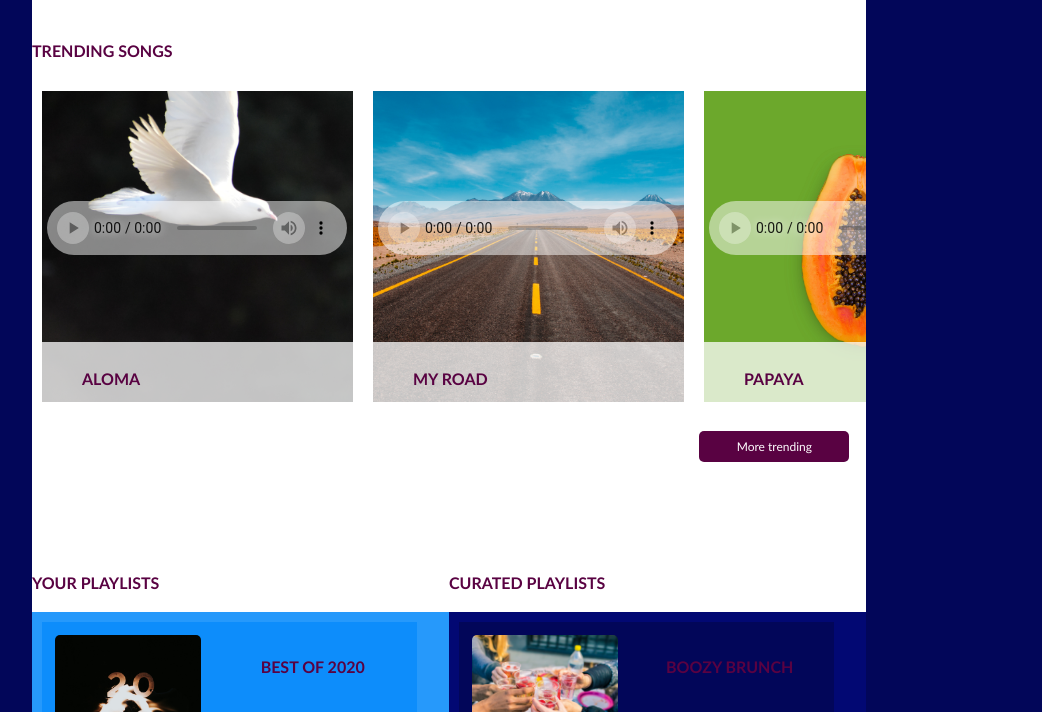
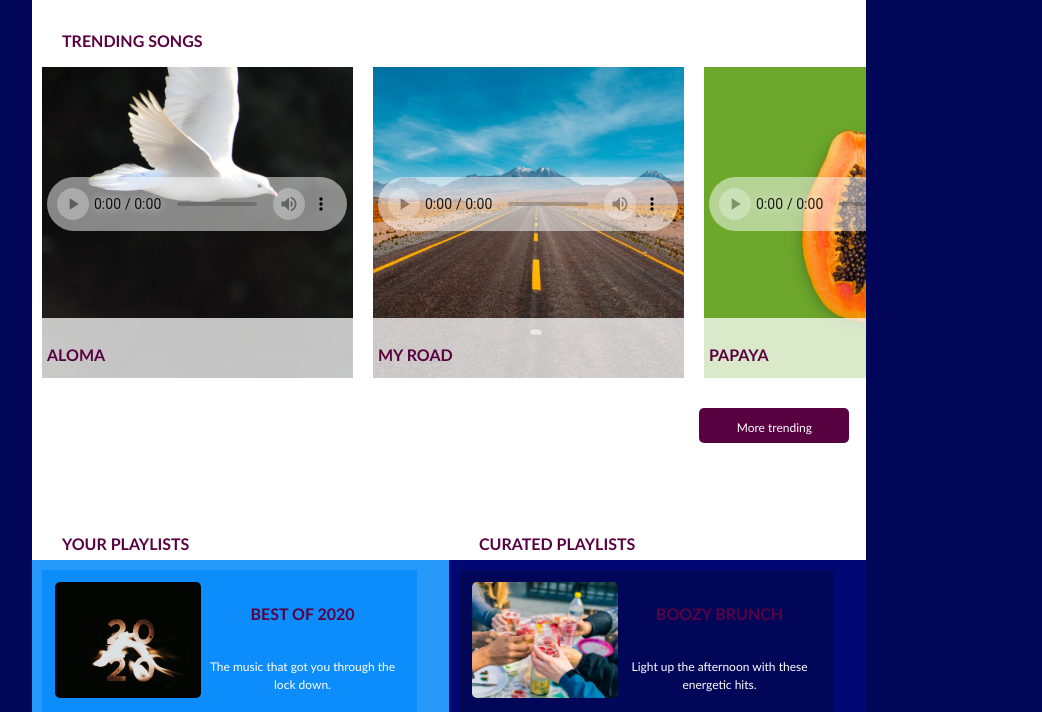
Before and after one commit to tichihar/streamingmedia, a plain HTML site: page index.html in a window 1280 px wide. Shown: the part 161-873 px from the top of the page, without its empty margins (191-1233 px from the left). Drawn offline with Linux system fonts and the light colour scheme.

Commit message:
Update style.css
before I make a little rectification in html

```diff
--- a/style.css
+++ b/style.css
@@ -4,46 +4,40 @@ html {
     font-family: Optima, sans-serif;
     color: #ffffff;
 }
-
 h1, nav li:first-child{
     font-size: 1.5em;
 }
-
 h2, h3 {
     font-size: 1em;
     color: #590242;
 }
-
 h1, h2, h3 {
     text-transform: uppercase;
     font-weight: bold;
     line-height: 2em;
 }
-
 p {
     font-size: .75em;
     line-height: 1.5em;
 }
-
 li {
     text-transform: uppercase;
 }
-
 nav li:first-child {
-    font-variant-caps: small-caps;
+    font-variant: small-caps;
     text-transform: unset;
 }
-
 a:link, a:visited, a:hover, a:active {
     color: #ffffff;
-  }
-
+}
+#links a {
+    font-size: .75em;
+}
 /* Style */
 
 html {
     background-color: #020659;
 }
-
 body  {
     display: grid;
     margin: 0 auto;
@@ -78,8 +72,8 @@ nav li {
 }
 nav li:first-child {
     position: absolute;
+    margin-left: 125px;
     top: 11px;
-    padding-left: 120px;
 }
 a {
     text-decoration: none;
@@ -90,6 +84,7 @@ ul{
     transition: max-height .2s ease-out;
     margin:0;
     padding-left:0;
+    padding-bottom: 5px;
 }
 label {
     cursor: pointer;
@@ -139,20 +134,16 @@ input:checked ~ label span:after {
 input:checked ~ label:not(.steps) span:before, input:checked ~ label:not(.steps) span:after {
     top: 0;
 }
-
 #trending_box, #playlists_box, #curated_box {
-    margin-top: 25px;
-    margin-bottom:25px;
+    margin-top: 15px;
+    margin-bottom: 15px;
 }
-
-h3 {
-    padding-left: 10%;
-    padding-bottom:2%;
+h2 {
+    padding-left: 30px;
+    margin-bottom: 0;
 }
-
 #links {
     margin:2% 0 5% 10%;
-    font-size: .75em;
     width:150px;
     padding-top:8px;
     padding-bottom:8px;
@@ -161,11 +152,9 @@ h3 {
     text-align:center;
     border-radius: 5px;
 }
-
 #links:hover {
     background-color: #020659;
 }
-
 #trending, #playlists, #curated {
     display:grid;
     grid-template-columns: 1fr 1fr 1fr 1fr 1fr;
@@ -231,7 +220,6 @@ audio::-webkit-media-controls-enclosure {
 }
 
 #playlists section, #curated section {
-    color:#ffffff;
     width:150px;
     text-align: center;
     margin: 10px 20px 10px 10px;
@@ -286,7 +274,6 @@ footer {
 
     nav li:first-child {
         position:unset;
-        padding-left: 0;
     }
 
     main{
```
